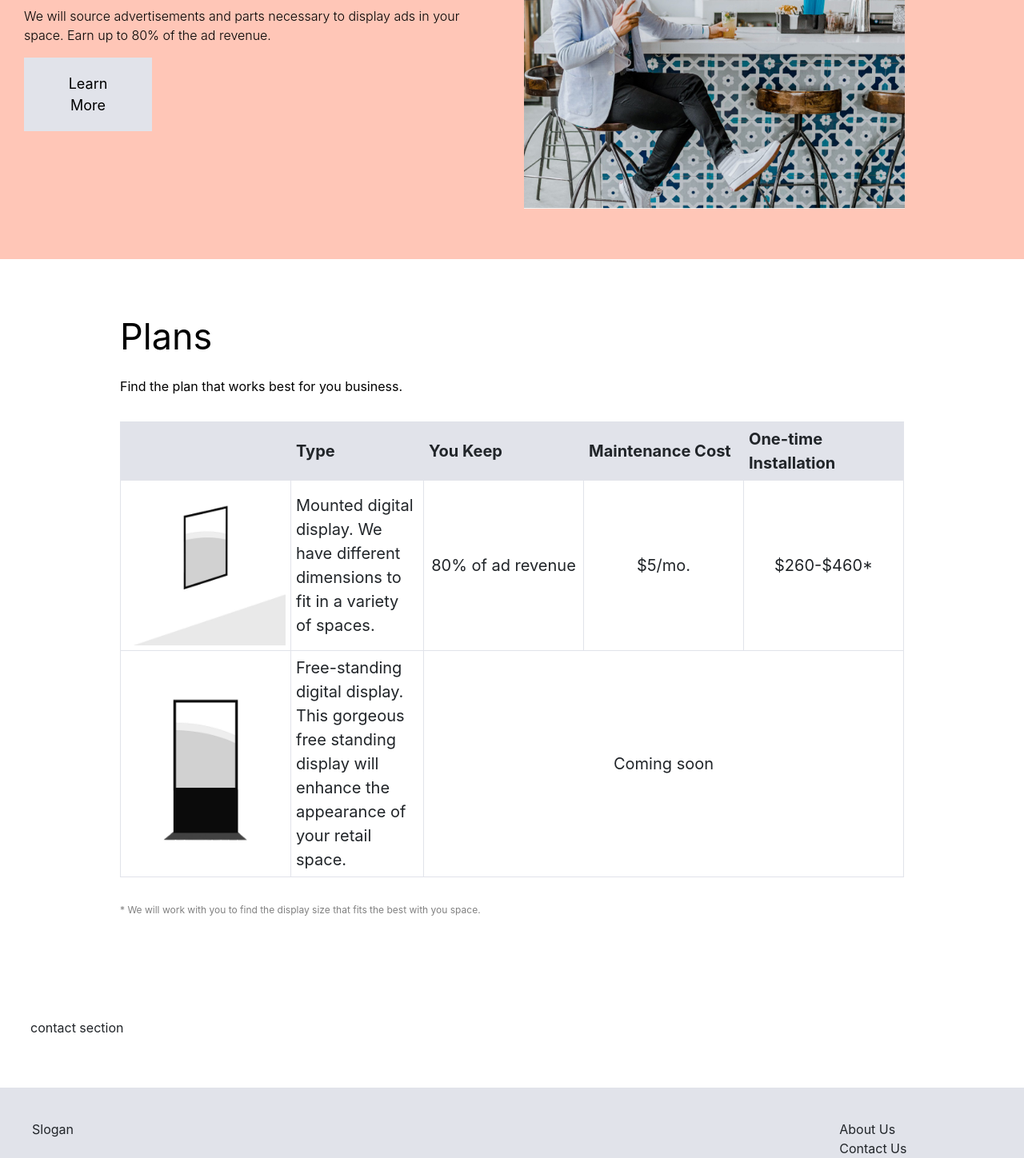
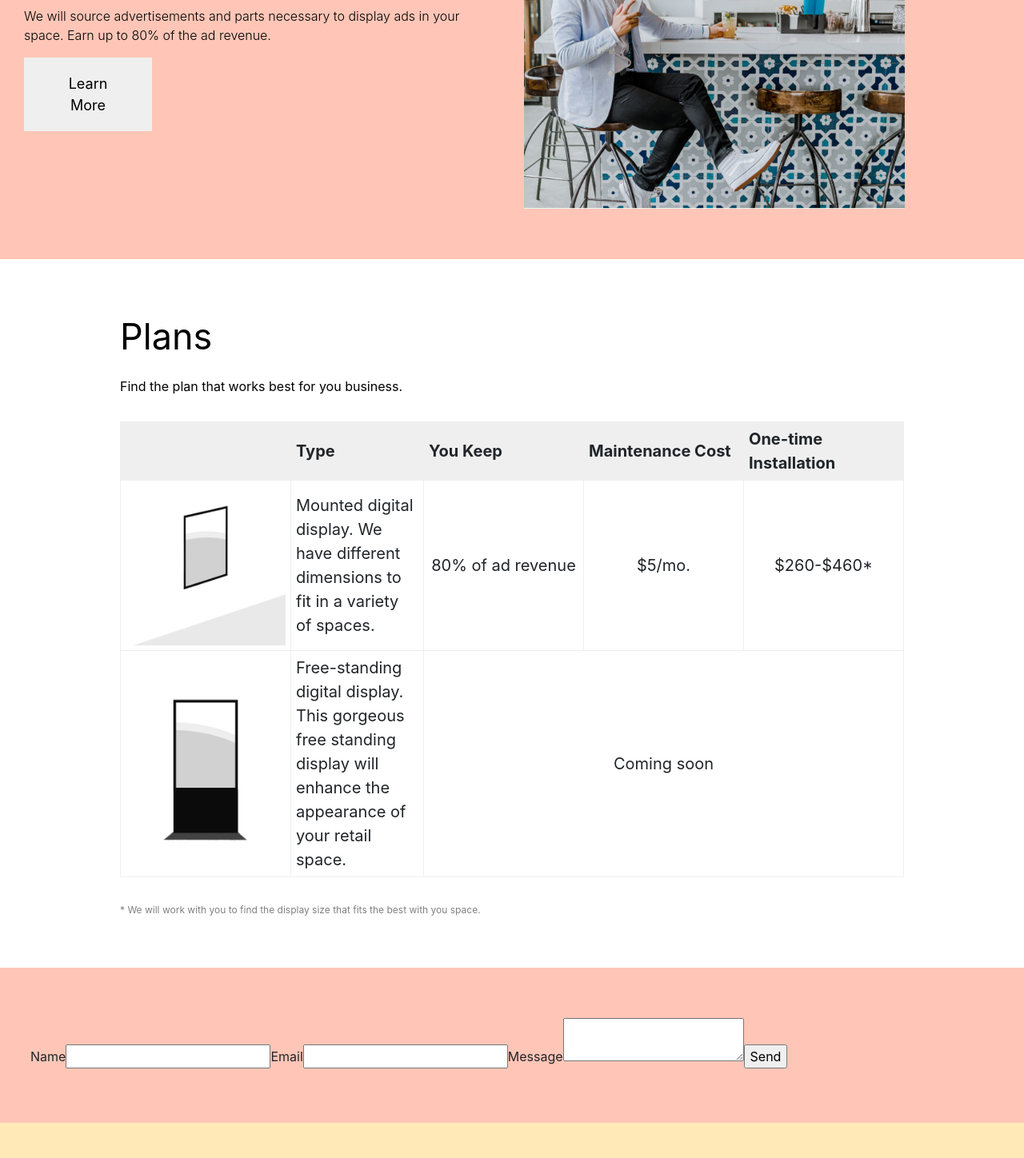
Before and after one commit to dickson-tong/de-landing, a React (Create React App) app: page /earn in a window 1280 px wide. Shown: the part 1330-2778 px from the top of the page at 80% size. Built offline with nearby package versions, Linux system fonts and the light colour scheme.

Commit message:
add email

```diff
--- a/package.json
+++ b/package.json
@@ -7,6 +7,7 @@
     "@testing-library/react": "^9.5.0",
     "@testing-library/user-event": "^7.2.1",
     "bootstrap": "^4.5.0",
+    "emailjs-com": "^2.4.1",
     "prettier": "^2.0.5",
     "react": "^16.13.1",
     "react-dom": "^16.13.1",
--- a/public/index.html
+++ b/public/index.html
@@ -57,7 +57,6 @@
       }(window.location))
     </script>
     <!-- End Single Page Apps for GitHub Pages -->
-
   </head>
   <body>
     <noscript>You need to enable JavaScript to run this app.</noscript>
--- a/src/App.js
+++ b/src/App.js
@@ -6,6 +6,7 @@
   Link,
   Redirect,
 } from "react-router-dom";
+import emailjs from "emailjs-com";
 
 import "./App.css";
 import HeaderImage from "./header.jpg";
@@ -15,16 +16,16 @@
 import StandingImage from "./standing.jpg";
 import Logo from "./vector_logo.png";
 
-const EDMUND_GRAY = "#e1e3ea";
-const MIDDLE_BLUE_GREEN = "#ffc6b7";
+const PRIMARY_COLOR = "#ffc6b7";
 const PAGE_PADDING = "30px";
+const SECONDARY_COLOR = "#efefef";
 
 const TH = (props) => {
   return (
     <th
       style={{
-        backgroundColor: EDMUND_GRAY,
-        border: `1px ${EDMUND_GRAY} solid`,
+        backgroundColor: SECONDARY_COLOR,
+        border: `1px ${SECONDARY_COLOR} solid`,
         padding: "6px",
         fontSize: "20px",
       }}
@@ -39,7 +40,7 @@
     <td
       {...props}
       style={{
-        border: `1px ${EDMUND_GRAY} solid`,
+        border: `1px ${SECONDARY_COLOR} solid`,
         padding: "6px",
         fontSize: "20px",
         ...props.$style,
@@ -69,7 +70,7 @@
       style={{
         border: "none",
         padding: "19px 32px",
-        backgroundColor: isHover ? "#bfb1c4" : EDMUND_GRAY,
+        backgroundColor: isHover ? "#bfb1c4" : "#efefef",
         cursor: "pointer",
         boxShadow: "none",
         textShadow: "none",
@@ -159,6 +160,41 @@
   );
 }
 
+const Form = () => {
+  function sendEmail(e) {
+    e.preventDefault();
+
+    emailjs
+      .sendForm(
+        "zoho",
+        "template_O4tPI8jh",
+        e.target,
+        "user_DpGYhD06hYHY0GLXd4G8Z"
+      )
+      .then(
+        (result) => {
+          console.log(result.text);
+        },
+        (error) => {
+          console.log(error.text);
+        }
+      );
+  }
+
+  return (
+    <form className="contact-form" onSubmit={sendEmail}>
+      <input type="hidden" name="contact_number" />
+      <label>Name</label>
+      <input type="text" name="user_name" />
+      <label>Email</label>
+      <input type="email" name="user_email" />
+      <label>Message</label>
+      <textarea name="message" />
+      <input type="submit" value="Send" />
+    </form>
+  );
+};
+
 const Earn = () => {
   return (
     <div style={{ height: "100%", width: "100%" }}>
@@ -237,7 +273,7 @@
           picture={
             <img style={{ width: "80%", height: "auto" }} src={RelaxImage} />
           }
-          color={MIDDLE_BLUE_GREEN}
+          color={PRIMARY_COLOR}
         />
       </section>
       <section style={{ padding: "63px 150px", backgroundColor: "white" }}>
@@ -251,6 +287,12 @@
             style={{ fontSize: "16px", color: "black", marginBottom: "16px" }}
           >
             Find the plan that works best for you business.
+          </div>
+        </div>
+
+        <div className="container">
+          <div className="row">
+            <div className="col"></div>
           </div>
         </div>
 
@@ -313,13 +355,15 @@
           with you space.
         </div>
       </section>
-      <section style={{ padding: "63px 38px" }}>contact section</section>
+      <section style={{ padding: "63px 38px", backgroundColor: PRIMARY_COLOR }}>
+        <Form />
+      </section>
       <footer
         style={{
           padding: "40px",
           display: "flex",
           justifyContent: "space-between",
-          backgroundColor: "#e1e3ea",
+          backgroundColor: "#ffeab7",
         }}
       >
         <div>Slogan</div>
```
Also changed, not shown: 1 other file (tests, documents, lock files or other folders).
